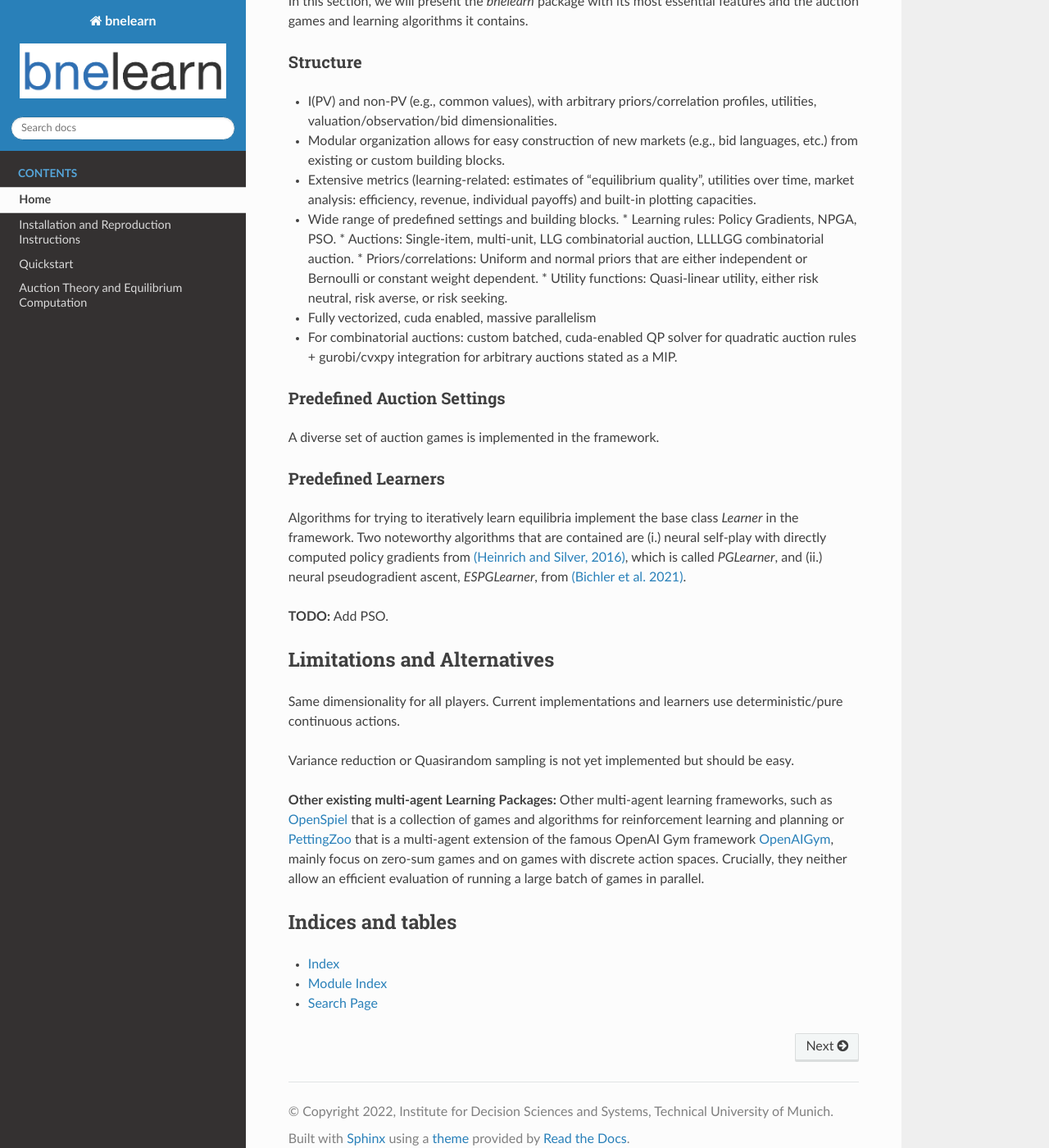
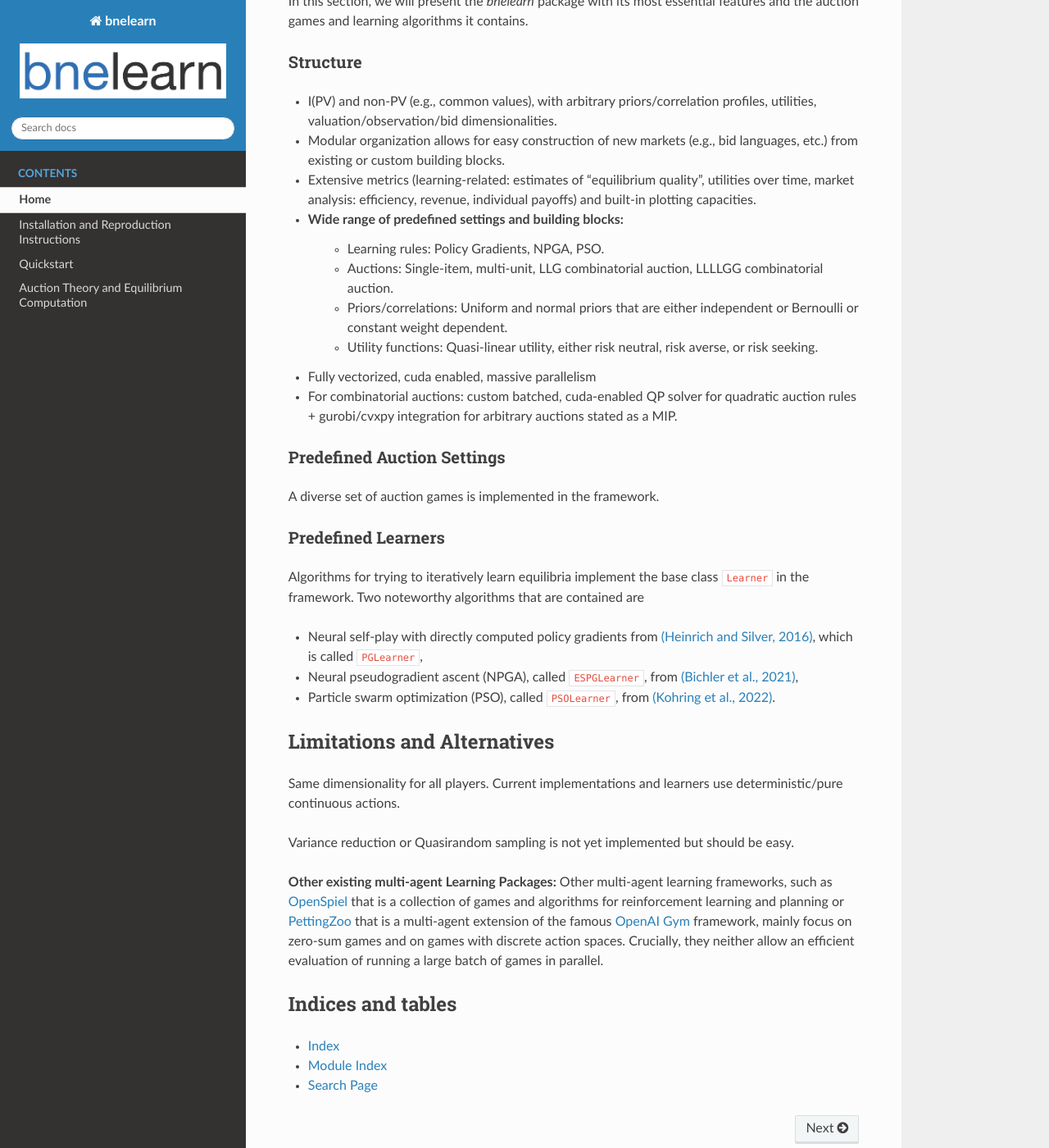
Before and after one commit to heidekrueger/bnelearn, a Sphinx documentation site: the page built from docs/index.rst, in a window 1280 px wide and 1400 px high, scrolled down 742 px. Shown: the whole window at 82% size. Built offline with Sphinx 7.4.7 and the Read the Docs theme 2.0.0, drawn with Linux system fonts in a browser that asks for light colours; pages that are not in the unit, such as notebooks, are missing from menus.

Commit message:
minor doc update

```diff
--- a/docs/index.rst
+++ b/docs/index.rst
@@ -32,11 +32,11 @@ Structure
 * I(PV) and non-PV (e.g., common values), with arbitrary priors/correlation profiles, utilities, valuation/observation/bid dimensionalities.
 * Modular organization allows for easy construction of new markets (e.g., bid languages, etc.) from existing or custom building blocks.
 * Extensive metrics (learning-related: estimates of "equilibrium quality", utilities over time, market analysis: efficiency, revenue, individual payoffs) and built-in plotting capacities.
-* Wide range of predefined settings and building blocks.
-  * Learning rules: Policy Gradients, NPGA, PSO.
-  * Auctions: Single-item, multi-unit, LLG combinatorial auction, LLLLGG combinatorial auction.
-  * Priors/correlations: Uniform and normal priors that are either independent or Bernoulli or constant weight dependent.
-  * Utility functions: Quasi-linear utility, either risk neutral, risk averse, or risk seeking.
+* Wide range of predefined settings and building blocks:
+    * Learning rules: Policy Gradients, NPGA, PSO.
+    * Auctions: Single-item, multi-unit, LLG combinatorial auction, LLLLGG combinatorial auction.
+    * Priors/correlations: Uniform and normal priors that are either independent or Bernoulli or constant weight dependent.
+    * Utility functions: Quasi-linear utility, either risk neutral, risk averse, or risk seeking.
 * Fully vectorized, cuda enabled, massive parallelism
 * For combinatorial auctions: custom batched, cuda-enabled QP solver for quadratic auction rules + gurobi/cvxpy integration for arbitrary auctions stated as a MIP.
 
@@ -50,9 +50,11 @@ A diverse set of auction games is implemented in the framework.
 Predefined Learners
 -------------------
 
-Algorithms for trying to iteratively learn equilibria implement the base class `Learner` in the framework. Two noteworthy algorithms that are contained are (i.) neural self-play with directly computed policy gradients from `(Heinrich and Silver, 2016) <https://arxiv.org/abs/1603.01121>`_, which is called `PGLearner`, and (ii.) neural pseudogradient ascent, `ESPGLearner`, from `(Bichler et al. 2021) <https://www.nature.com/articles/s42256-021-00365-4>`_.
+Algorithms for trying to iteratively learn equilibria implement the base class ``Learner`` in the framework. Two noteworthy algorithms that are contained are
 
-**TODO:** Add PSO.
+* Neural self-play with directly computed policy gradients from `(Heinrich and Silver, 2016) <https://arxiv.org/abs/1603.01121>`_, which is called ``PGLearner``,
+* Neural pseudogradient ascent (NPGA), called ``ESPGLearner``, from `(Bichler et al., 2021) <https://www.nature.com/articles/s42256-021-00365-4>`_,
+* Particle swarm optimization (PSO), called ``PSOLearner``, from `(Kohring et al., 2022) <https://scholar.google.com/citations?view_op=view_citation&hl=en&user=xSn9wlsAAAAJ&citation_for_view=xSn9wlsAAAAJ:Tyk-4Ss8FVUC>`_.
 
 
 Limitations and Alternatives
@@ -63,7 +65,7 @@ Same dimensionality for all players. Current implementations and learners use de
 Variance reduction or Quasirandom sampling is not yet implemented but should be easy.
 
 
-**Other existing multi-agent Learning Packages:** Other multi-agent learning frameworks, such as `OpenSpiel <https://github.com/deepmind/open_spiel>`_ that is a collection of games and algorithms for reinforcement learning and planning or `PettingZoo <https://github.com/Farama-Foundation/PettingZoo>`_ that is a multi-agent extension of the famous OpenAI Gym framework `OpenAIGym <https://github.com/openai/gym>`_, mainly focus on zero-sum games and on games with discrete action spaces. Crucially, they neither allow an efficient evaluation of running a large batch of games in parallel.
+**Other existing multi-agent Learning Packages:** Other multi-agent learning frameworks, such as `OpenSpiel <https://github.com/deepmind/open_spiel>`_ that is a collection of games and algorithms for reinforcement learning and planning or `PettingZoo <https://github.com/Farama-Foundation/PettingZoo>`_ that is a multi-agent extension of the famous `OpenAI Gym <https://github.com/openai/gym>`_ framework, mainly focus on zero-sum games and on games with discrete action spaces. Crucially, they neither allow an efficient evaluation of running a large batch of games in parallel.
 
 
 
```
